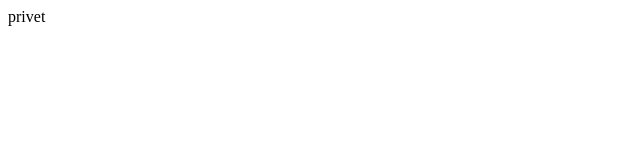
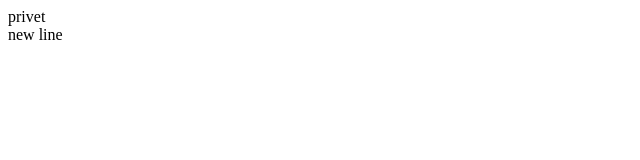
Before and after one commit to yuliafelton/dogsite, a plain HTML site: page index.html in a window 1280 px wide. Shown: the full height of the page, 0-640 px from the left. Drawn offline with Linux system fonts and the light colour scheme.

Commit message:
new line added

```diff
--- a/index.html
+++ b/index.html
@@ -8,5 +8,6 @@
 </head>
 <body>
     <div>privet</div>
+    <span>new line</span>
 </body>
 </html>
```
